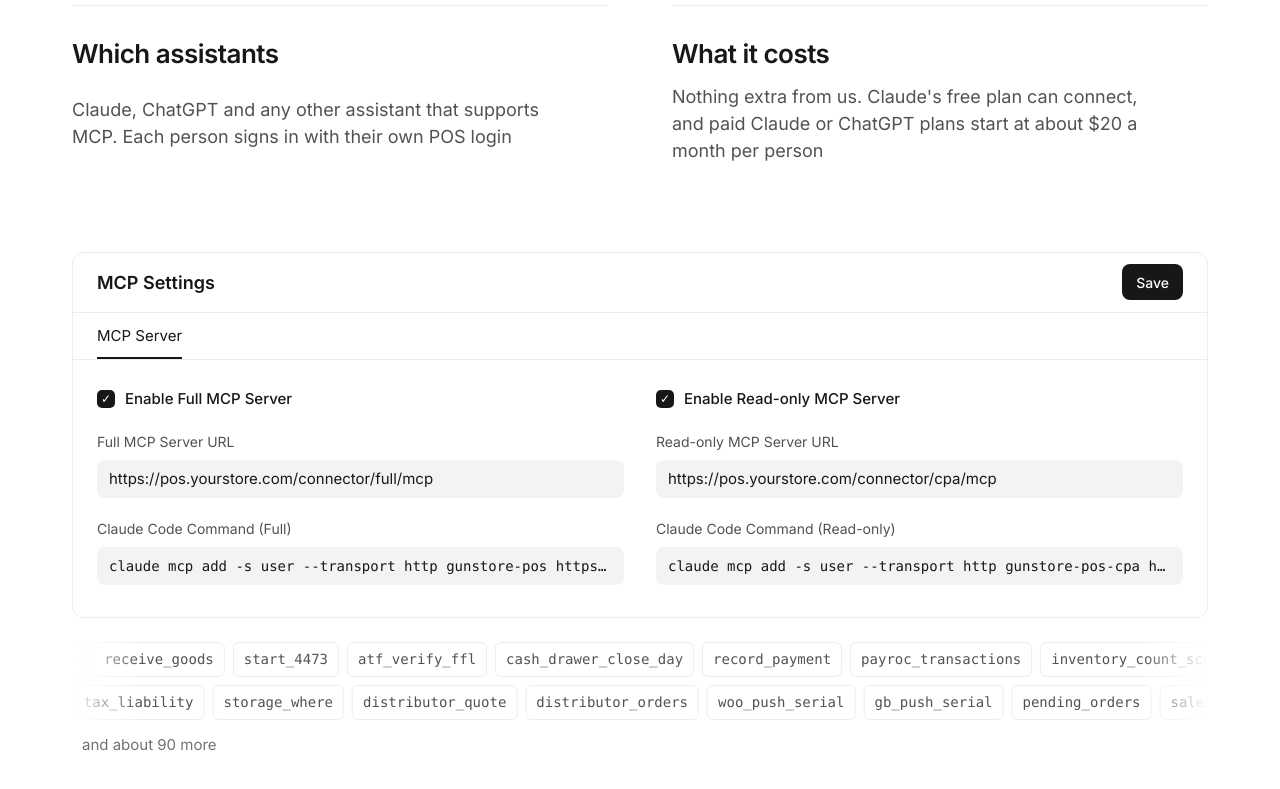
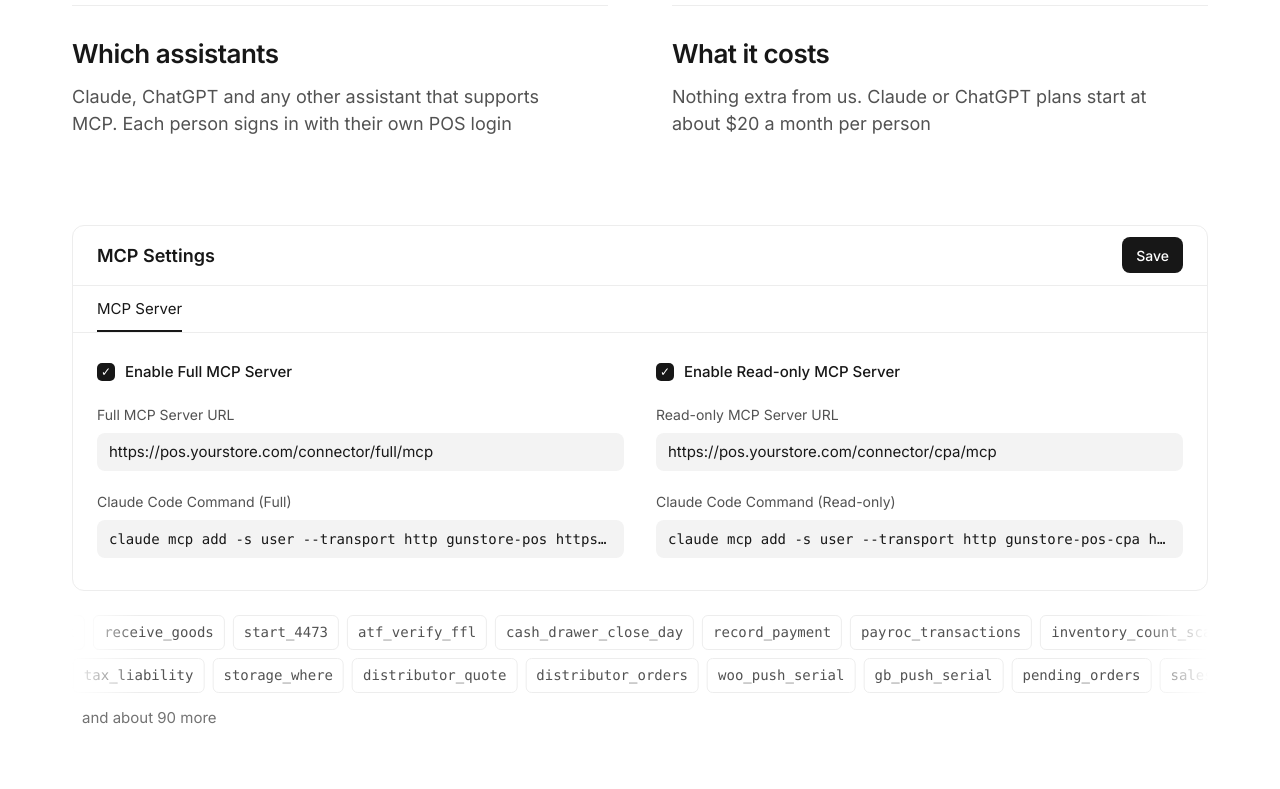
Before and after one commit to Old-Steel-Arsenal/opengunstore.com, a plain HTML site: page index.html in a window 1280 px wide. Shown: the part 3509-4298 px from the top of the page. Drawn offline with Linux system fonts and the light colour scheme.

Commit message:
Drop the free-plan note

```diff
--- a/index.html
+++ b/index.html
@@ -425,7 +425,7 @@
               <div class="feat"><span class="featn">What is MCP</span><span class="featd">The Model Context Protocol, an open standard that lets AI assistants use other software. OpenGunstore has an MCP server built in</span></div>
               <div class="feat"><span class="featn">What it can do</span><span class="featd">Look up stock, receive invoices, take payments, start a 4473, list guns online, run sales and tax reports. Over <span data-num>100</span> tools</span></div>
               <div class="feat"><span class="featn">Which assistants</span><span class="featd">Claude, ChatGPT and any other assistant that supports MCP. Each person signs in with their own POS login</span></div>
-              <div class="feat"><span class="featn">What it costs</span><span class="featd">Nothing extra from us. Claude's free plan can connect, and paid Claude or ChatGPT plans start at about $20 a month per person</span></div>
+              <div class="feat"><span class="featn">What it costs</span><span class="featd">Nothing extra from us. Claude or ChatGPT plans start at about $20 a month per person</span></div>
             </div>
             <div class="panel mcpwrap" data-reveal data-mcp>
               <div class="phead"><span class="ptitle">MCP Settings</span><span class="grow"></span><span class="btn primary small">Save</span></div>
```
